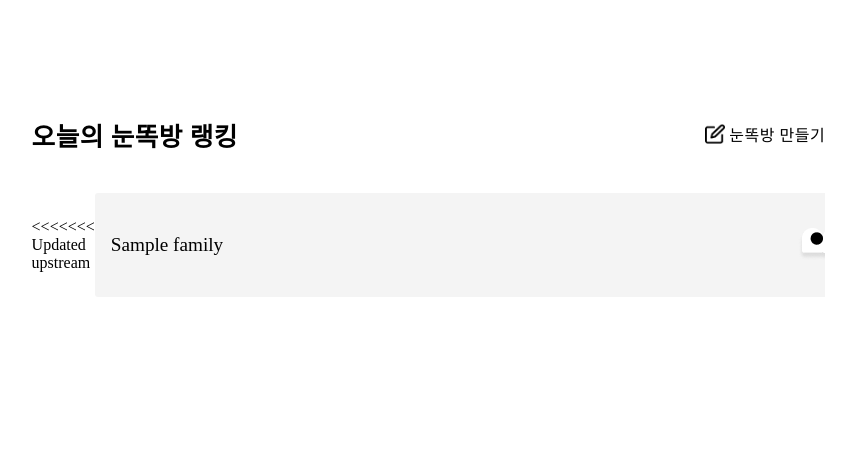
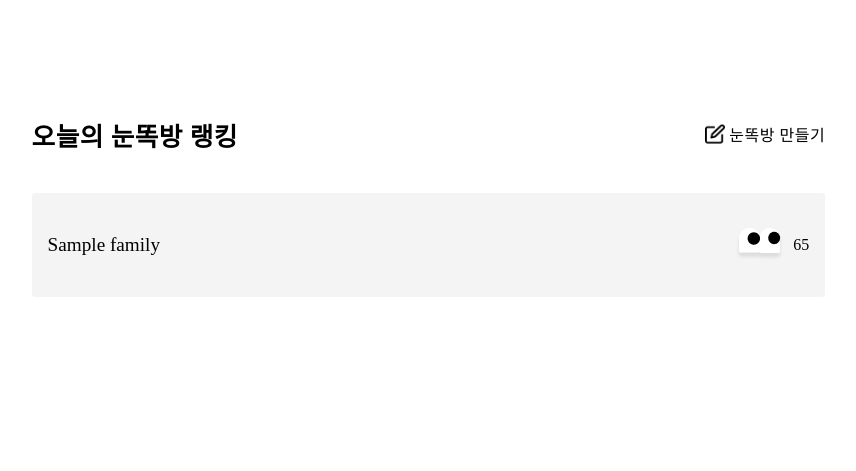
Before and after one commit to EyesDok/EyesDokBE, a Django app: page /family/ in a window 1280 px wide. Shown: the part 343-814 px from the top of the page, without its empty margins (186-1042 px from the left). Run offline with Django 4.2, Linux system fonts and the light colour scheme; a user stored in the database is signed in; tables that the repository leaves empty hold one stand-in row (values such as "Sample post"); some libraries are stand-ins or nearby versions; some web fonts are replaced.

Commit message:
Edit Comflict

```diff
--- a/templates/family/MyFamily.html
+++ b/templates/family/MyFamily.html
@@ -68,13 +68,8 @@
     </div>
     {% for family in families %}
     <div id="comment-write">
-<<<<<<< Updated upstream
         <div id="square"><p class="squarename">{{family.familyname}}</p>
         <div id="star"><img src="{% static 'img/noon.png' %}">65</div></div>
-=======
-        <div id="square"><p class="squarename">{{family.familyname}}</p>
-        <div id="star"><img src="{% static 'img/noon.png' %}">65</div></div>
->>>>>>> Stashed changes
     </div>
     {% endfor %}
 
```
